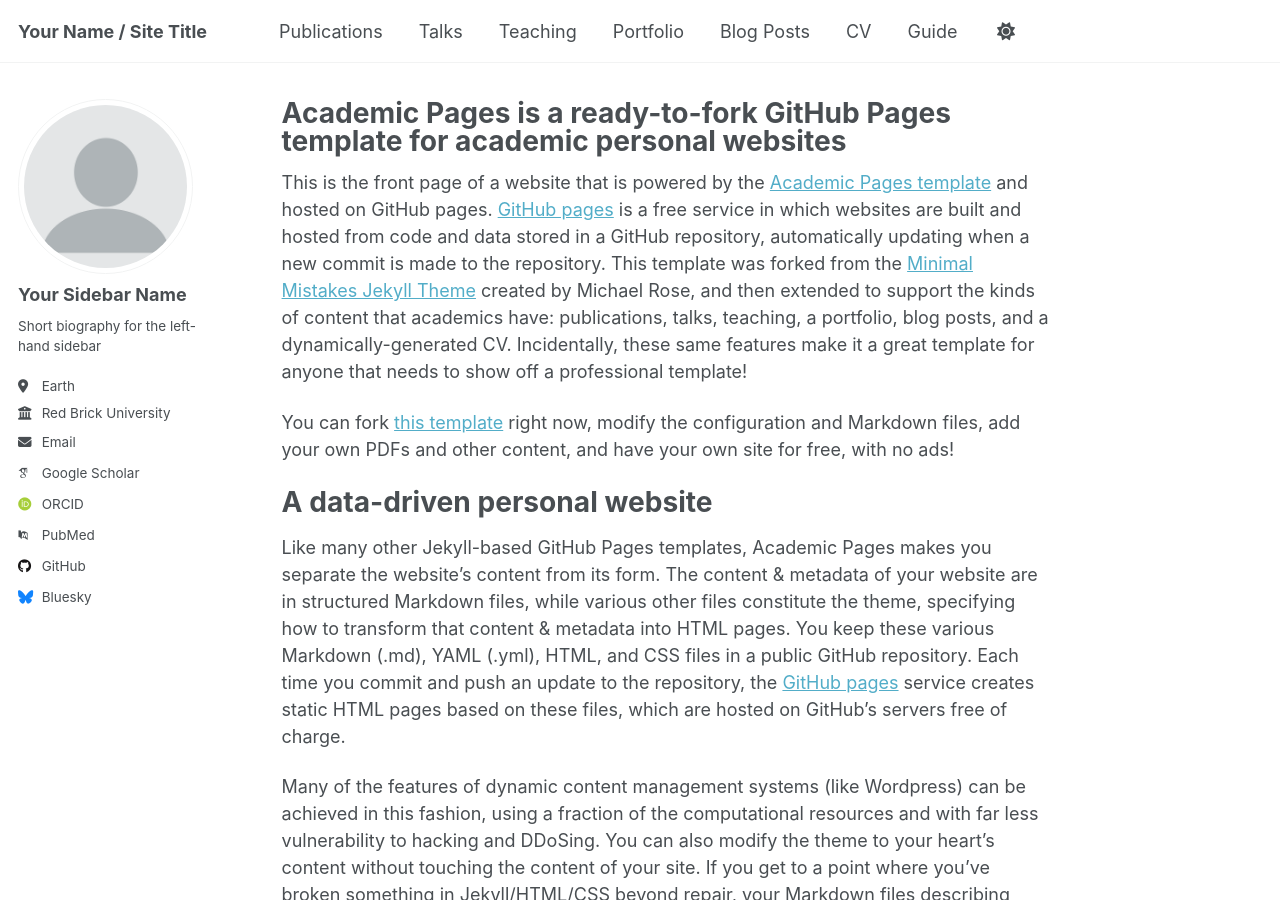
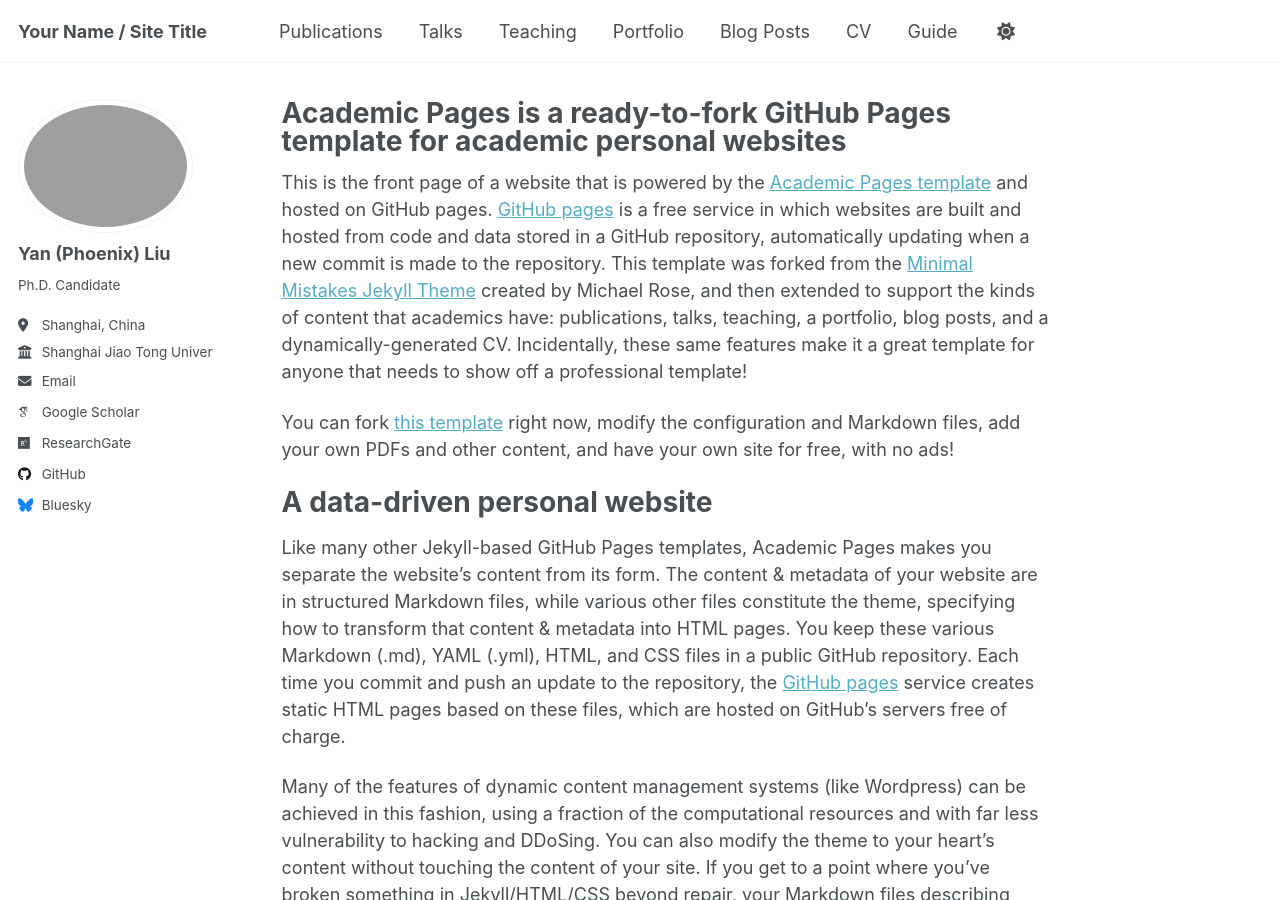
Before and after one commit to YanPhoenixLiu/yanphoenixliu.github.io, a Jekyll site: the page built from _pages/about.md, in a window 1280 px wide and 900 px high. Built offline with Jekyll 4.4.1, drawn with Linux system fonts in a browser that asks for light colours; some web fonts are replaced; a script that is not in the unit is left out.

Commit message:
_config.yml

```diff
--- a/_config.yml
+++ b/_config.yml
@@ -22,24 +22,24 @@ repository               : "academicpages/academicpages.github.io"
 #               Additional customization can be done by editing /_includes/author-profile.html
 author:
   # Biographic information
-  avatar           : "profile.png"
-  name             : "Your Sidebar Name"
+  avatar           : "profile.jpg"
+  name             : "Yan (Phoenix) Liu"
   pronouns         : # example: "she/her"
-  bio              : "Short biography for the left-hand sidebar"
-  location         : "Earth"
-  employer         : "Red Brick University"
+  bio              : "Ph.D. Candidate"
+  location         : "Shanghai, China"
+  employer         : "Shanghai Jiao Tong University"
   uri              : # URL
-  email            : "none@example.org"
+  email            : "yanliu0729@outlook.com"
 
   # Academic websites
   academia         : # URL
   arxiv            : # URL - Update with the correct link to your profile
-  googlescholar    : "https://scholar.google.com/citations?user=PS_CX0AAAAAJ"
+  googlescholar    : "https://scholar.google.com/citations?user=ANbQt-AAAAAJ&hl"
   impactstory      : # URL
-  orcid            : "http://orcid.org/yourorcidurl"
+  orcid            : #"http://orcid.org/yourorcidurl"
   semantic         : # URL
-  pubmed           : "https://www.ncbi.nlm.nih.gov/pubmed/?term=john+snow"
-  researchgate     : # URL
+  pubmed           : #"https://www.ncbi.nlm.nih.gov/pubmed/?term=john+snow"
+  researchgate     : "https://www.researchgate.net/profile/Yan-Liu-441?ev=hdr_xprf"
   scopus           : # URL
 
   # Repositories and software development
```
